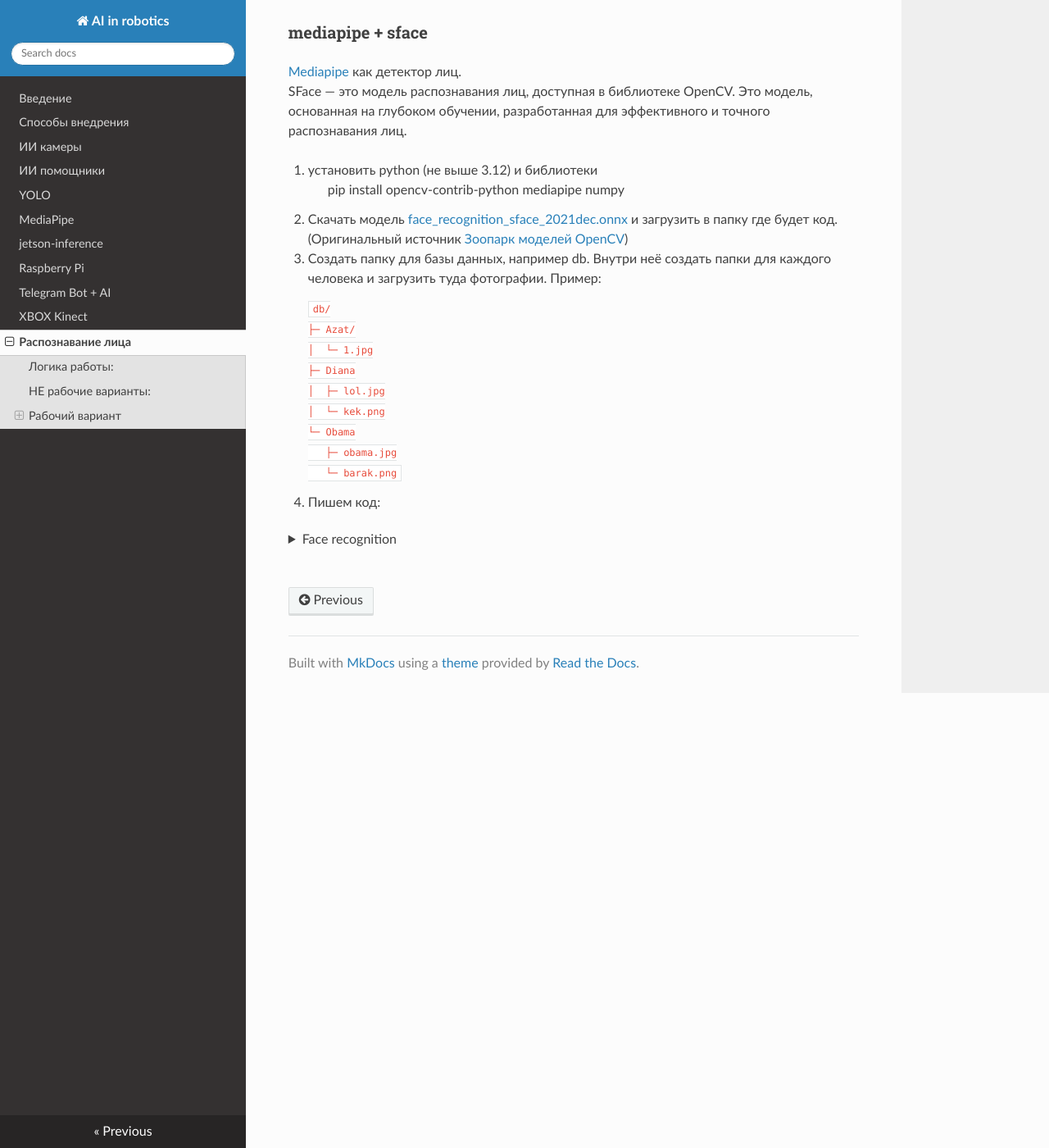
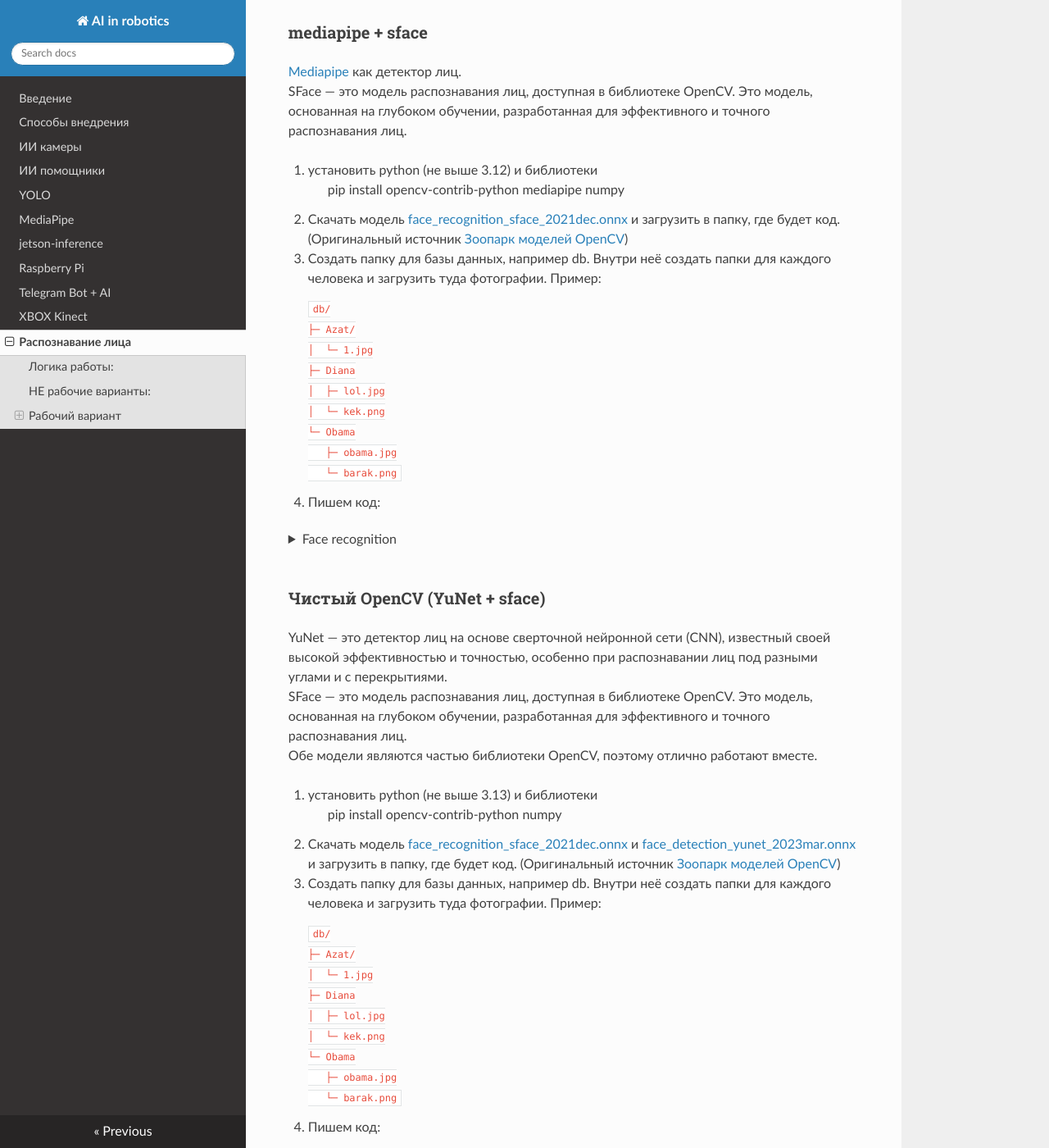
Before and after one commit to aztechell/AI-in-robotics, an MkDocs documentation site: the page built from docs/face_recognition.md, in a window 1280 px wide and 1400 px high, scrolled down 758 px. Shown: the whole window at 82% size. Built offline with MkDocs 1.6.1, drawn with Linux system fonts in a browser that asks for light colours; nearby versions of some CDN libraries.

Commit message:
adding info

````diff
--- a/docs/face_recognition.md
+++ b/docs/face_recognition.md
@@ -22,7 +22,7 @@ SFace — это модель распознавания лиц, доступн
 
 1. установить python (не выше 3.12) и библиотеки
    > pip install opencv-contrib-python mediapipe numpy
-2. Скачать модель [face_recognition_sface_2021dec.onnx](https://github.com/opencv/opencv_zoo/raw/refs/heads/main/models/face_recognition_sface/face_recognition_sface_2021dec.onnx) и загрузить в папку где будет код. (Оригинальный источник [Зоопарк моделей OpenCV](https://github.com/opencv/opencv_zoo))
+2. Скачать модель [face_recognition_sface_2021dec.onnx](https://github.com/opencv/opencv_zoo/raw/refs/heads/main/models/face_recognition_sface/face_recognition_sface_2021dec.onnx) и загрузить в папку, где будет код. (Оригинальный источник [Зоопарк моделей OpenCV](https://github.com/opencv/opencv_zoo))
 3. Создать папку для базы данных, например db. Внутри неё создать папки для каждого человека и загрузить туда фотографии. Пример:
 
     ```
@@ -161,3 +161,113 @@ cap.release(); cv2.destroyAllWindows()
 
 </details>
 <br>
+
+### Чистый OpenCV (YuNet + sface)
+YuNet — это детектор лиц на основе сверточной нейронной сети (CNN), известный своей высокой эффективностью и точностью, особенно при распознавании лиц под разными углами и с перекрытиями.
+SFace — это модель распознавания лиц, доступная в библиотеке OpenCV. Это модель, основанная на глубоком обучении, разработанная для эффективного и точного распознавания лиц.
+Обе модели являются частью библиотеки OpenCV, поэтому отлично работают вместе.
+
+1. установить python (не выше 3.13) и библиотеки
+   > pip install opencv-contrib-python numpy
+2. Скачать модель [face_recognition_sface_2021dec.onnx](https://github.com/opencv/opencv_zoo/raw/refs/heads/main/models/face_recognition_sface/face_recognition_sface_2021dec.onnx) и [face_detection_yunet_2023mar.onnx](https://github.com/opencv/opencv_zoo/raw/refs/heads/main/models/face_detection_yunet/face_detection_yunet_2023mar.onnx) и загрузить в папку, где будет код. (Оригинальный источник [Зоопарк моделей OpenCV](https://github.com/opencv/opencv_zoo))
+3. Создать папку для базы данных, например db. Внутри неё создать папки для каждого человека и загрузить туда фотографии. Пример:
+
+    ```
+    db/
+    ├─ Azat/
+    │  └─ 1.jpg
+    ├─ Diana
+    │  ├─ lol.jpg
+    │  └─ kek.png
+    └─ Obama
+       ├─ obama.jpg
+       └─ barak.png
+    ```
+
+4. Пишем код:
+
+<details>
+<summary>Face recognition</summary>
+
+```
+import os, time, cv2, numpy as np
+from pathlib import Path
+
+DB_PATH     = "./db"
+SFACE_ONNX  = "./face_recognition_sface_2021dec.onnx"
+YUNET_ONNX  = "./face_detection_yunet_2023mar.onnx"
+THRESH      = 0.363
+
+recognizer = cv2.FaceRecognizerSF_create(SFACE_ONNX, "")
+detector   = cv2.FaceDetectorYN_create(YUNET_ONNX, "", (320,320), score_threshold=0.6, nms_threshold=0.3, top_k=5000)
+
+def list_images(root):
+    exts = (".jpg",".jpeg",".png",".bmp",".webp")
+    for d in sorted(Path(root).iterdir()):
+        if d.is_dir():
+            for p in d.rglob("*"):
+                if p.suffix.lower() in exts:
+                    yield d.name, str(p)
+
+def embed_from_img(img):
+    h, w = img.shape[:2]
+    detector.setInputSize((w, h))
+    ok, faces = detector.detect(img)
+    out = []
+    if ok and faces is not None and len(faces):
+        for f in faces:
+            x, y, wb, hb = f[:4].astype(int)
+            row = f[:14].astype(np.float32).reshape(1, 14)  # box + 5 keypoints
+            face = recognizer.alignCrop(img, row)
+            feat = recognizer.feature(face)
+            out.append((feat, (x, y, wb, hb)))
+    return out
+
+gallery = {}
+for label, path in list_images(DB_PATH):
+    img = cv2.imread(path)
+    if img is None: continue
+    fb = embed_from_img(img)
+    if not fb: continue
+    feat, _ = fb[0]                       # largest/first face per image
+    gallery.setdefault(label, []).append(feat)
+
+labels = sorted(gallery.keys())
+G = []
+for k in labels:
+    M = np.mean(np.vstack(gallery[k]), axis=0)
+    M = M / max(np.linalg.norm(M), 1e-9)
+    G.append(M)
+G = np.vstack(G).astype(np.float32)
+
+cap = cv2.VideoCapture(0, cv2.CAP_DSHOW)
+cv2.namedWindow("YuNet+SFace", cv2.WINDOW_NORMAL)
+cv2.resizeWindow("YuNet+SFace", 640, 480)
+ema_fps = 0.0
+
+while cv2.waitKey(1) != 27:
+    ok, frame = cap.read()
+    if not ok: break
+    t0 = time.perf_counter()
+
+    fb = embed_from_img(frame)
+    for feat, (x,y,wb,hb) in fb:
+        q = feat / max(np.linalg.norm(feat), 1e-9)
+        sims = (G @ q.ravel()).astype(np.float32)   # cosine
+        i = int(np.argmax(sims)); s = float(sims[i])
+
+        name = labels[i] if s >= THRESH else "unknown"
+        cv2.rectangle(frame, (x,y), (x+wb, y+hb), (0,255,0), 2)
+        cv2.putText(frame, f"{name} ({s:.2f})", (x, max(0,y-7)), cv2.FONT_HERSHEY_SIMPLEX, 0.6, (0,255,0), 2, cv2.LINE_AA)
+
+    dt = max(time.perf_counter() - t0, 1e-6)
+    ema_fps = (ema_fps*0.9 + 0.1*(1.0/dt)) if ema_fps else 1.0/dt
+    cv2.putText(frame, f"FPS: {ema_fps:.1f}", (10,30), cv2.FONT_HERSHEY_SIMPLEX, 1.0, (255,255,255), 2)
+    cv2.imshow("YuNet+SFace", frame)
+
+cap.release(); cv2.destroyAllWindows()
+
+```
+
+</details>
+<br>
````
